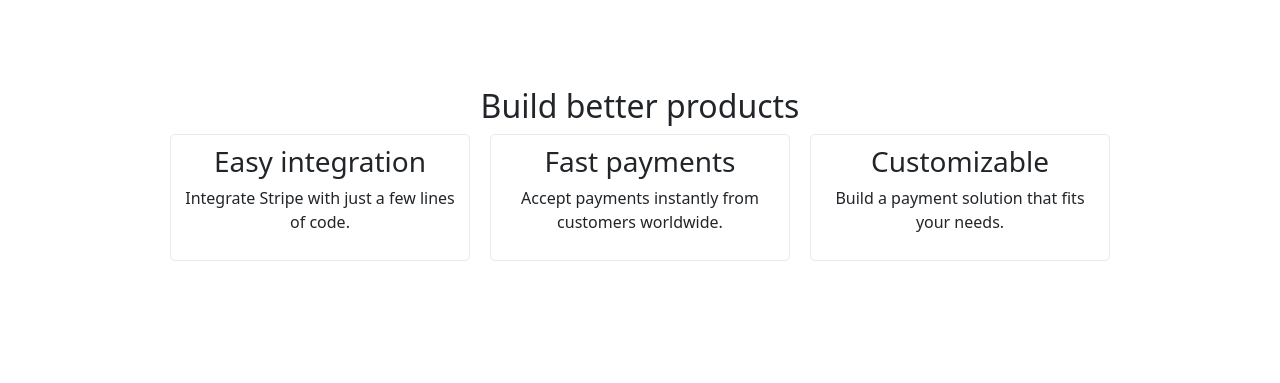
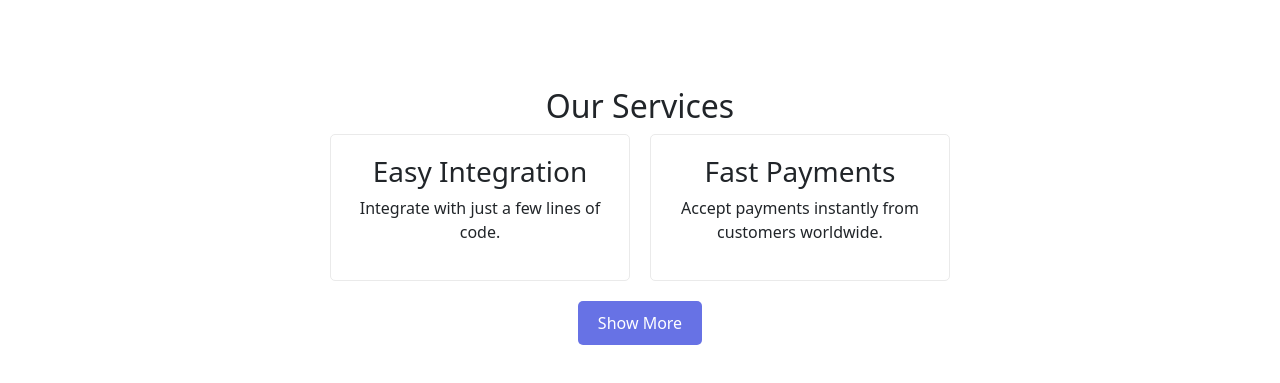
Before and after one commit to Akorfatrace/myvirtualpasolutions, a React (Vite) app: page / in a window 1280 px wide. Shown: the part 631-1014 px from the top of the page. Before the commit the page ends 944 px from the top, so only its background shows below. Built offline with nearby package versions, Linux system fonts and the light colour scheme.

Commit message:
Add Services Section

```diff
--- a/src/assets/Homepage.jsx
+++ b/src/assets/Homepage.jsx
@@ -1,6 +1,7 @@
 import React from "react";
 import Navbar from "./Navbar";
 import "./Homepage.css";
+import ServicesSection from "./Servicessection";
 
 const Homepage = () => {
   return (
@@ -22,23 +23,7 @@ const Homepage = () => {
           <img src="/Images/imagex.jpg" alt="Great product" />
         </div>
       </header>
-      <section className="features" id="product">
-        <h2>Build better products</h2>
-        <div className="feature-list">
-          <div className="feature">
-            <h3>Easy integration</h3>
-            <p>Integrate Stripe with just a few lines of code.</p>
-          </div>
-          <div className="feature">
-            <h3>Fast payments</h3>
-            <p>Accept payments instantly from customers worldwide.</p>
-          </div>
-          <div className="feature">
-            <h3>Customizable</h3>
-            <p>Build a payment solution that fits your needs.</p>
-          </div>
-        </div>
-      </section>
+      <ServicesSection />
     </div>
   );
 };
--- a/src/assets/Navbar.jsx
+++ b/src/assets/Navbar.jsx
@@ -14,13 +14,13 @@ const Navbar = () => {
 
       <ul className="navbar-links">
         <li>
-          <a href="#product">Product</a>
+          <a href="#Home">Home</a>
         </li>
         <li>
-          <a href="#pricing">Pricing</a>
+          <a href="#Services">Services</a>
         </li>
         <li>
-          <a href="#docs">Docs</a>
+          <a href="#aboutus">About Us</a>
         </li>
         <li>
           <a href="#contact">Contact</a>
--- /dev/null
+++ b/src/assets/Servicessection.css
@@ -0,0 +1,46 @@
+/* Services section styles */
+.services {
+  padding: 20px; /* Padding for the services section */
+  text-align: center; /* Center text in services section */
+}
+
+.service-list {
+  display: flex; /* Flex display for service items */
+  justify-content: center; /* Center items */
+  gap: 20px; /* Gap between service items */
+  transition: all 0.3s ease; /* Smooth transition */
+}
+
+.service {
+  max-width: 300px; /* Max width for individual services */
+  padding: 20px; /* Padding for service items */
+  border: 1px solid #eaeaea; /* Optional border */
+  border-radius: 5px; /* Rounded edges for services */
+  cursor: pointer; /* Pointer on hover */
+  transition: background-color 0.3s, transform 0.3s; /* Smooth transition for hover effect */
+}
+
+.service:hover {
+  background-color: rgba(103, 114, 229, 0.1); /* Background on hover */
+  transform: scale(1.05); /* Slightly enlarge on hover */
+}
+
+.service.selected {
+  background-color: #6772e5; /* Highlight color for selected card */
+  color: white; /* Change text color for selected card */
+}
+
+.toggle-button {
+  margin-top: 20px; /* Space between cards and button */
+  padding: 10px 20px; /* Padding for button */
+  border: none; /* Remove default border */
+  border-radius: 5px; /* Rounded edges for button */
+  background-color: #6772e5; /* Button background color */
+  color: white; /* Button text color */
+  cursor: pointer; /* Pointer on hover */
+  transition: background-color 0.3s; /* Smooth transition for button */
+}
+
+.toggle-button:hover {
+  background-color: #5563d0; /* Darker shade on hover */
+}
--- /dev/null
+++ b/src/assets/Servicessection.jsx
@@ -0,0 +1,51 @@
+import React, { useState } from "react";
+import "./ServicesSection.css";
+
+const ServicesSection = () => {
+  const [showAll, setShowAll] = useState(false);
+  const [selectedCard, setSelectedCard] = useState(null);
+
+  const services = [
+    {
+      title: "Easy Integration",
+      description: "Integrate with just a few lines of code.",
+    },
+    {
+      title: "Fast Payments",
+      description: "Accept payments instantly from customers worldwide.",
+    },
+    {
+      title: "Customizable Solutions",
+      description: "Build a solution that fits your needs.",
+    },
+    {
+      title: "24/7 Support",
+      description: "Get assistance any time, day or night.",
+    },
+  ];
+
+  return (
+    <section className="services" id="services">
+      <h2>Our Services</h2>
+      <div className="service-list">
+        {services
+          .slice(0, showAll ? services.length : 2)
+          .map((service, index) => (
+            <div
+              key={index}
+              className={`service ${selectedCard === index ? "selected" : ""}`}
+              onClick={() => setSelectedCard(index)}
+            >
+              <h3>{service.title}</h3>
+              <p>{service.description}</p>
+            </div>
+          ))}
+      </div>
+      <button className="toggle-button" onClick={() => setShowAll(!showAll)}>
+        {showAll ? "Show Less" : "Show More"}
+      </button>
+    </section>
+  );
+};
+
+export default ServicesSection;
```
